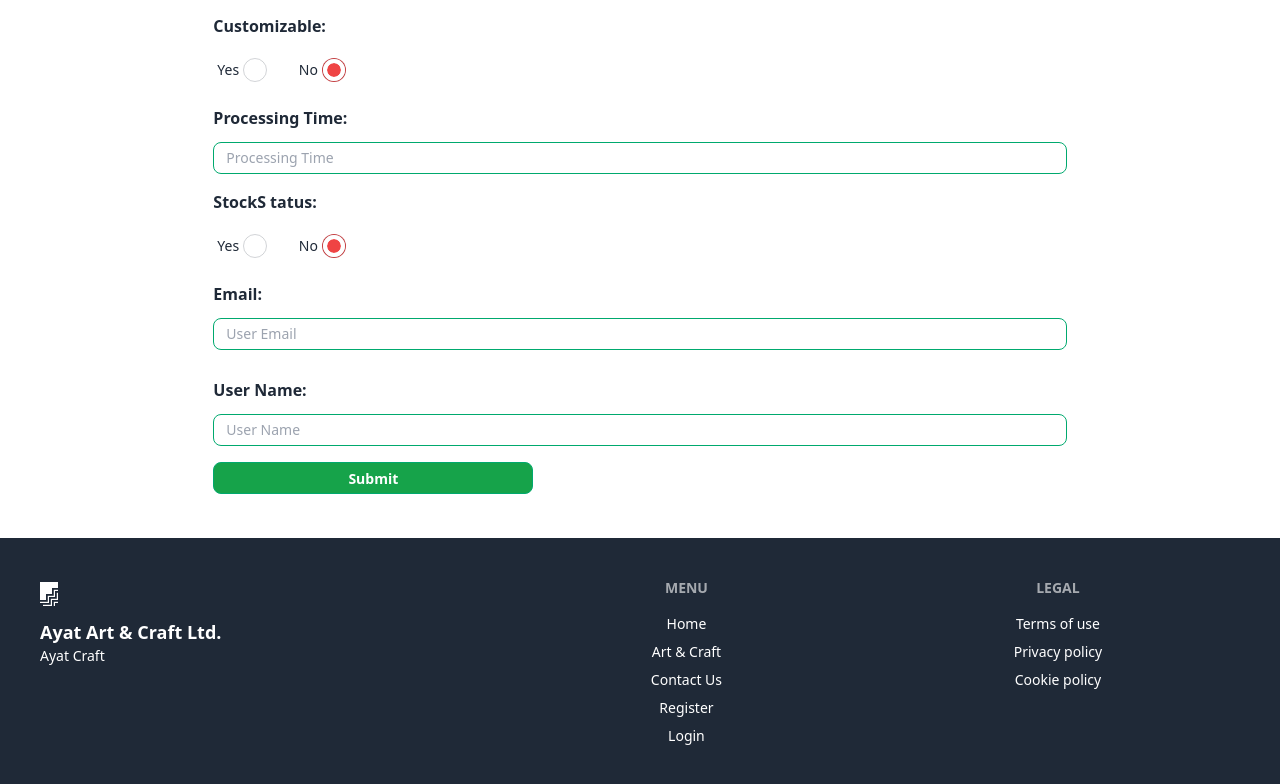
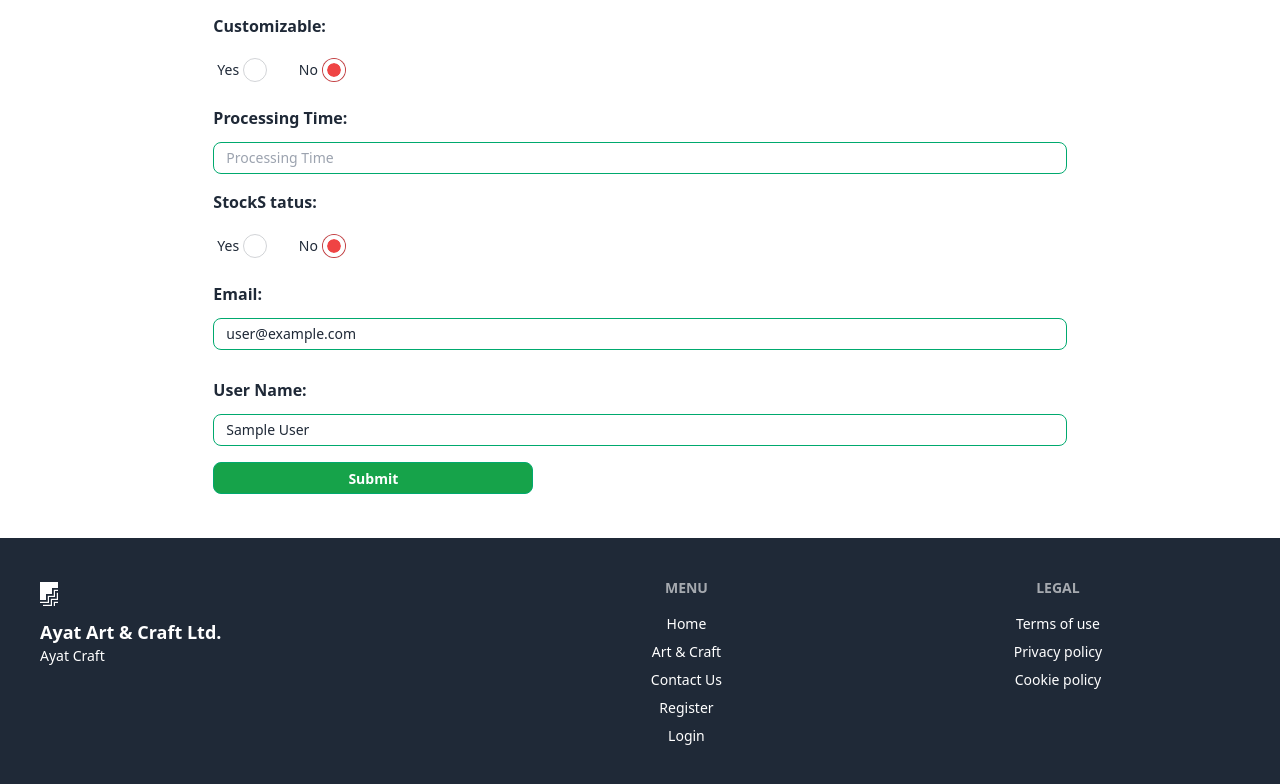
Before and after one commit to md-shafiul-islam/Art-Craft-Store, a React (Vite) app: page /add-items in a window 1280 px wide. Shown: the part 863-1647 px from the top of the page. Built offline with nearby package versions, Linux system fonts and the light colour scheme; no server answers; sample sign-in values are in the browser's storage.

Commit message:
Add Art & Craft Item userName, Email getting login user & email then set into fields

```diff
--- a/src/Components/Product/AddProductForm.jsx
+++ b/src/Components/Product/AddProductForm.jsx
@@ -28,7 +28,7 @@ const AddProductForm = ({ initValues, categories = [] }) => {
     watch,
     formState: { errors },
     reset,
-  } = useForm({ resolver: yupResolver(schema) });
+  } = useForm({ resolver: yupResolver(schema), defaultValues: initValues });
   console.log("Error ", errors);
 
   const onItemAddAction = (values) => {
--- a/src/pages/addProductPage.jsx
+++ b/src/pages/addProductPage.jsx
@@ -1,15 +1,17 @@
-import React, { useEffect, useState } from "react";
+import React, { useContext, useEffect, useState } from "react";
 import { useLoaderData } from "react-router-dom";
 import { isEmptyOrNull } from "../utils/helper";
 import AddProductForm from "../Components/Product/AddProductForm";
+import { AuthContext } from "../Context/AuthProvider";
 
 const AddProductPage = () => {
   const categoryResp = useLoaderData();
 
   const [categories, setCategories] = useState([]);
 
+  const { user } = useContext(AuthContext);
+
   useEffect(() => {
-    console.log("Category Resp, ", categoryResp);
     if (!isEmptyOrNull(categoryResp)) {
       if (!isEmptyOrNull(categoryResp.data)) {
         if (categoryResp.data.status) {
@@ -19,7 +21,10 @@ const AddProductPage = () => {
     }
   }, [categoryResp]);
 
-  const initValues = {};
+  const initValues = {
+    userName: user.displayName,
+    userEmail: user.email,
+  };
 
   return (
     <React.Fragment>
```
